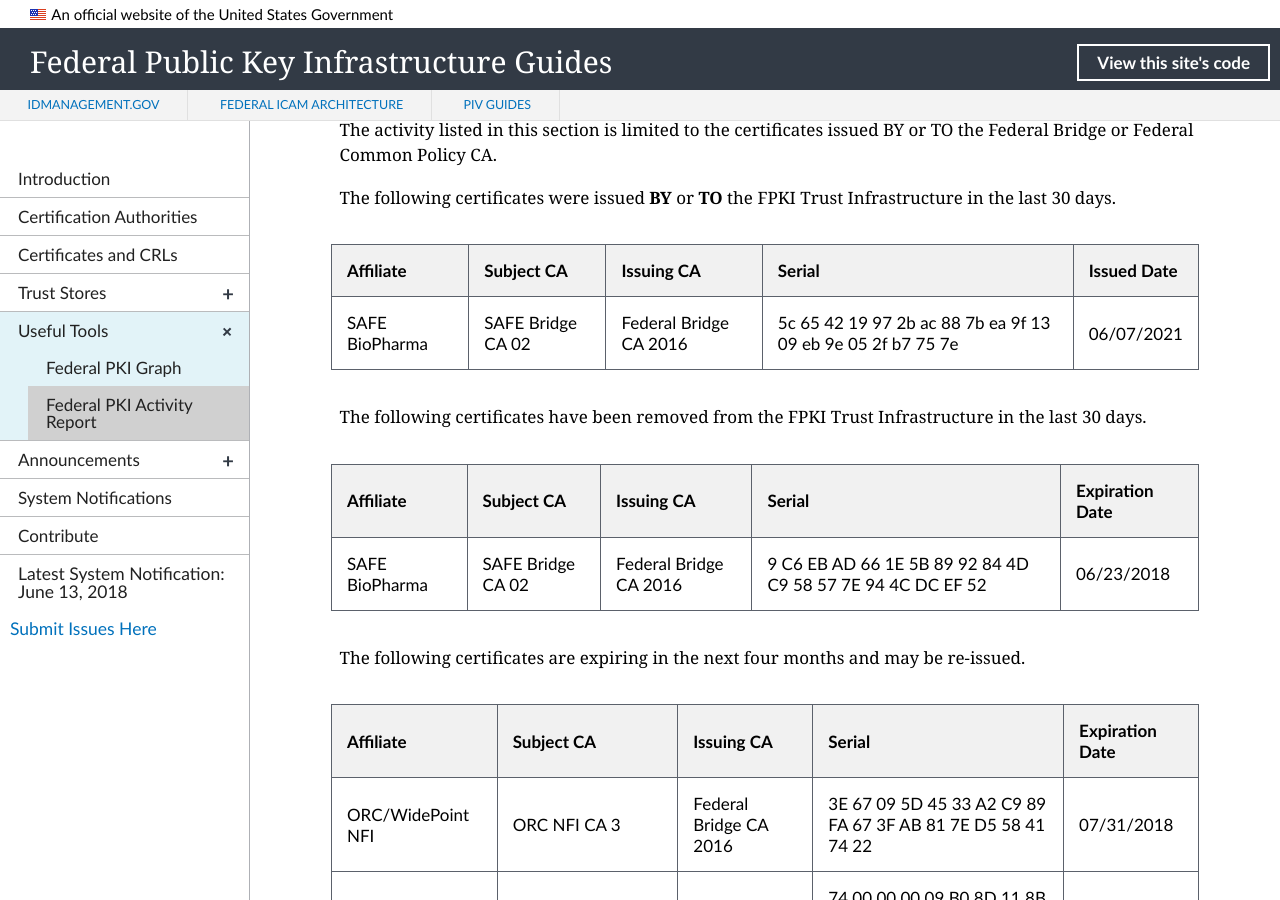
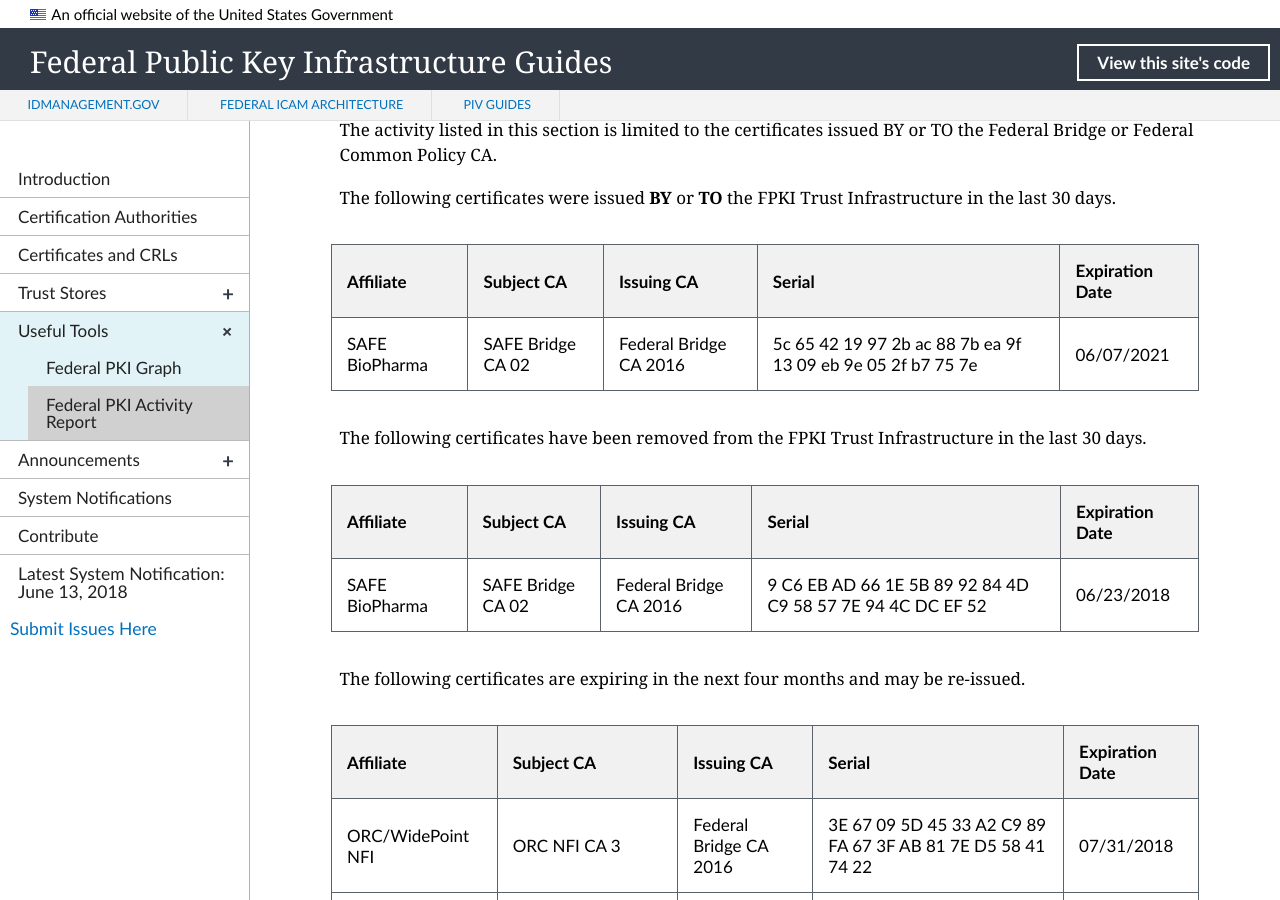
Before and after one commit to GSA/fpki-guides, a Jekyll site: the page built from _tools/03_fpki_activity_report.md, in a window 1280 px wide and 900 px high, scrolled down 2129 px. Built offline with Jekyll 4.4.1, drawn with Linux system fonts in a browser that asks for light colours; nearby versions of some CDN libraries; library files that are not in the unit come from our copies.

Commit message:
Fixed Expired Date
Fixed expired date

```diff
--- a/_tools/03_fpki_activity_report.md
+++ b/_tools/03_fpki_activity_report.md
@@ -58,7 +58,7 @@
 
 The following certificates were issued **BY** or **TO** the FPKI Trust Infrastructure in the last 30 days.
 
-| Affiliate | Subject CA | Issuing CA | Serial | Issued Date |
+| Affiliate | Subject CA | Issuing CA | Serial | Expiration Date |
 | --------- | ---------- | ---------- | ------ | ------ |
 | SAFE BioPharma | SAFE Bridge CA 02 | Federal Bridge CA 2016 | 5c 65 42 19 97 2b ac 88 7b ea 9f 13 09 eb 9e 05 2f b7 75 7e | 06/07/2021 |
 
```
